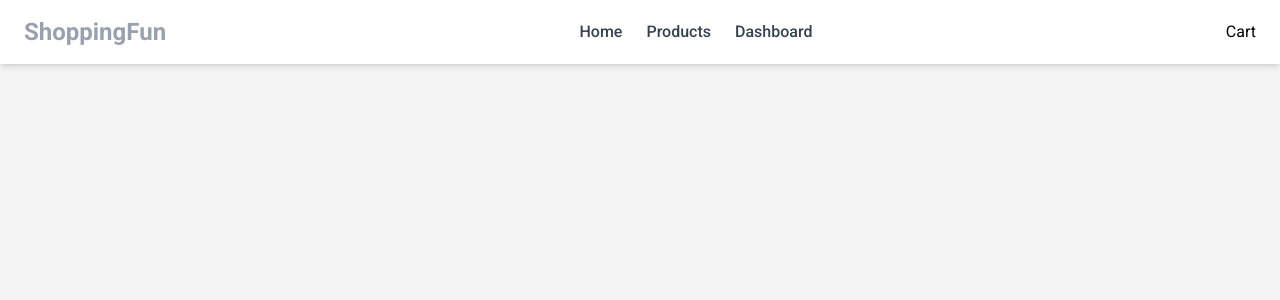
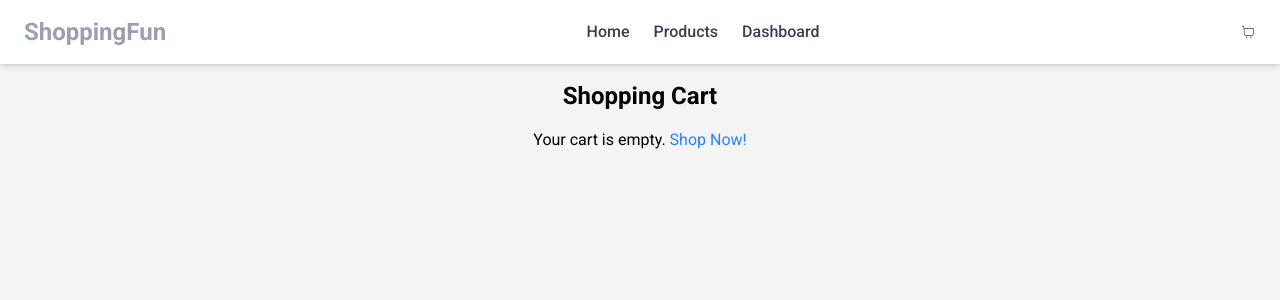
Before and after one commit to phiona-b3/Ecommerce_Website, a React (Vite) app: page /cart in a window 1280 px wide. Shown: the top 300 px of the page. Built offline with nearby package versions, Linux system fonts and the light colour scheme.

Commit message:
Creating a Cart System

```diff
--- a/src/App.tsx
+++ b/src/App.tsx
@@ -3,6 +3,7 @@ import Navbar from "./components/Navbar"
 import ProductsPage from "./components/ProductsPage"
 import Home from "./components/Home"
 import ProductDetails from "./components/ProductDetails"
+import Cart from "./components/Cart"
 
 const App = () => {
   return (
@@ -12,6 +13,7 @@ const App = () => {
         <Route path="/" element={<Home/>}></Route>
         <Route path="/products" element={<ProductsPage/>}></Route>
         <Route path="/products/:id" element={<ProductDetails/>}></Route>
+        <Route path="/cart" element={<Cart/>}></Route>
       </Routes>
     </Router>
   )
--- a/src/components/Cart.tsx
+++ b/src/components/Cart.tsx
@@ -1,6 +1,38 @@
+import { Link } from "react-router-dom";
+import useCartStore from "../store/cartStore";
+
 const Cart = () => {
+  const { cart, removeFromCart, updateQuantity, getTotalPrice } = useCartStore();
+
   return (
-    <div>Cart</div>
+    <div className="p-4">
+      <h2 className="text-2xl font-bold mb-4 text-center">Shopping Cart</h2>
+      {cart.length === 0 ? (
+        <p className="text-center">Your cart is empty. <Link to="/products" className="text-blue-500">Shop Now!</Link></p>
+      ) : (
+        <div>
+          {cart.map((item) => (
+            <div key={item._id} className="flex items-center justify-between border-b py-2">
+              <img src={item.image} alt={item.name} className="w-16 h-16 object-cover" />
+              <div className="flex-1 ml-4">
+                <p className="font-bold">{item.name}</p>
+                <p className="text-gray-600">${item.price}</p>
+                <div className="flex items-center">
+                  <label>Qty:</label>
+                  <input type="number" value={item.quantity} min="1" className="border px-2 py-1 ml-2 w-16" onChange={(e) => updateQuantity(item._id, Number(e.target.value))} />
+                </div>
+              </div>
+              <button onClick={() => removeFromCart(item._id)} className="text-red-500 ml-4">Remove</button>
+            </div>
+          ))}
+
+          <div className="mt-4 text-right">
+            <p className="text-lg font-bold">Total: ${getTotalPrice().toFixed(2)}</p>
+            <button className="bg-green-500 text-white px-4 py-2 rounded mt-2">Checkout</button>
+          </div>
+        </div>
+      )}
+    </div>
   )
 }
 
--- a/src/components/Navbar.tsx
+++ b/src/components/Navbar.tsx
@@ -1,7 +1,10 @@
 import { Link } from 'react-router-dom'
-import Cart from './Cart'
+import { CiShoppingCart } from "react-icons/ci";
+import useCartStore from '../store/cartStore';
 
 const Navbar = () => {
+  const { cart }= useCartStore();
+  const totalItems = cart.reduce((sum, item) => sum + item.quantity, 0);
   return (
     <nav className="bg-white shadow-md py-4 px-6 flex justify-between items-center">
         <div className="text-2xl font-bold text-dark-500">
@@ -13,8 +16,11 @@ const Navbar = () => {
             <li><Link to="/products" className="hover:text-blue-500">Products</Link></li>
             <li><Link to="/dashboard" className="hover:text-blue-500">Dashboard</Link></li>
         </ul>
-
-        <Cart/>
+        <Link to="/cart" className="relative flex items-center text-gray-700 hover:text-blue-500"><CiShoppingCart />
+          {totalItems > 0 && (
+            <span className="-top-2 -right-2 bg-red-500 text-white text-xs px-2 py-1 rounded-full">{totalItems}</span>
+          )}
+        </Link>
     </nav>
   )
 }
--- a/src/components/ProductDetails.tsx
+++ b/src/components/ProductDetails.tsx
@@ -1,11 +1,14 @@
 import { useEffect, useState } from 'react';
-import { useParams } from "react-router-dom";
+import { Link, useParams } from "react-router-dom";
 import useProductStore from "../store/store";
+import useCartStore from '../store/cartStore';
 
 const ProductDetails = () => {
     const { id } = useParams();
     const { products } = useProductStore();
+    const { addToCart } = useCartStore();
     const [product, setProduct] = useState<Product | null>(null);
+    const [quantity, setQuantity] = useState<number>(1)
 
     useEffect(() => {
         const foundProduct = products.find((p) => p._id.toString() === id);
@@ -20,7 +23,13 @@ const ProductDetails = () => {
         <h1 className="text-3xl font-bold mt-4">{product.name}</h1>
         <p className="text-gray-600 mt-2">{product.description}</p>
         <p className="text-xl font-bold mt-2">${product.price}</p>
-        <button className="mt-4 bg-cyan-500 text-white px-6 py-2 rounded-lg">Add to Cart</button>
+
+        <div className="mt-4">
+          <label className="font-bold">Quantity: </label>
+          <input type="number" value={quantity} min="1" className="border px-3 py-1 ml-2 w-16 text-center" onChange={(e) => setQuantity(Math.max(1, Number(e.target.value)))} />
+        </div>
+
+        <button onClick={() => addToCart(product, quantity)} className="mt-4 bg-cyan-500 text-white px-6 py-2 rounded-lg"><Link to="/cart">Add to Cart</Link></button>
     </div>
   )
 }
--- /dev/null
+++ b/src/store/cartStore.ts
@@ -0,0 +1,58 @@
+import { create } from "zustand";
+
+interface Product {
+    _id: string;
+    name: string;
+    description: string;
+    price: number;
+    image: string;
+}
+
+interface CartItem extends Product {
+    quantity: number;
+}
+
+interface CartStore {
+    cart: CartItem[];
+    addToCart: (product: Product, quantity? : number) => void;
+    removeFromCart: (productId: string) => void;
+    updateQuantity: (productId: string, quantity: number) => void;
+    clearCart: () => void;
+    getTotalPrice: () => number;
+}
+
+const useCartStore = create<CartStore>((set, get) => ({
+    cart: [],
+
+    addToCart: (product, quantity = 1) =>
+        set((state) => {
+            const existingItem = state.cart.find((item) => item._id === product._id);
+            if(existingItem) {
+                return {
+                    cart: state.cart.map((item) =>
+                        item._id === product._id ? { ...item, quantity: item.quantity + quantity } : item
+                    ),
+                };
+            }
+            return { cart: [...state.cart, { ...product, quantity }] };
+        }),
+
+        removeFromCart: (productId) =>
+            set((state) => ({
+                cart: state.cart.filter((item) => item._id !== productId),
+            })),
+
+            updateQuantity: (productId, quantity) =>
+                set((state) => ({
+                    cart: state.cart
+                    .map((item) => (item._id === productId ? { ...item, quantity } : item))
+                    .filter((item) => item.quantity > 0),
+                })),
+
+            clearCart: () => set({ cart: [] }),
+
+            getTotalPrice: () =>
+                get().cart.reduce((total, item) => total + item.price * item.quantity, 0)
+}));
+
+export default useCartStore;
```
